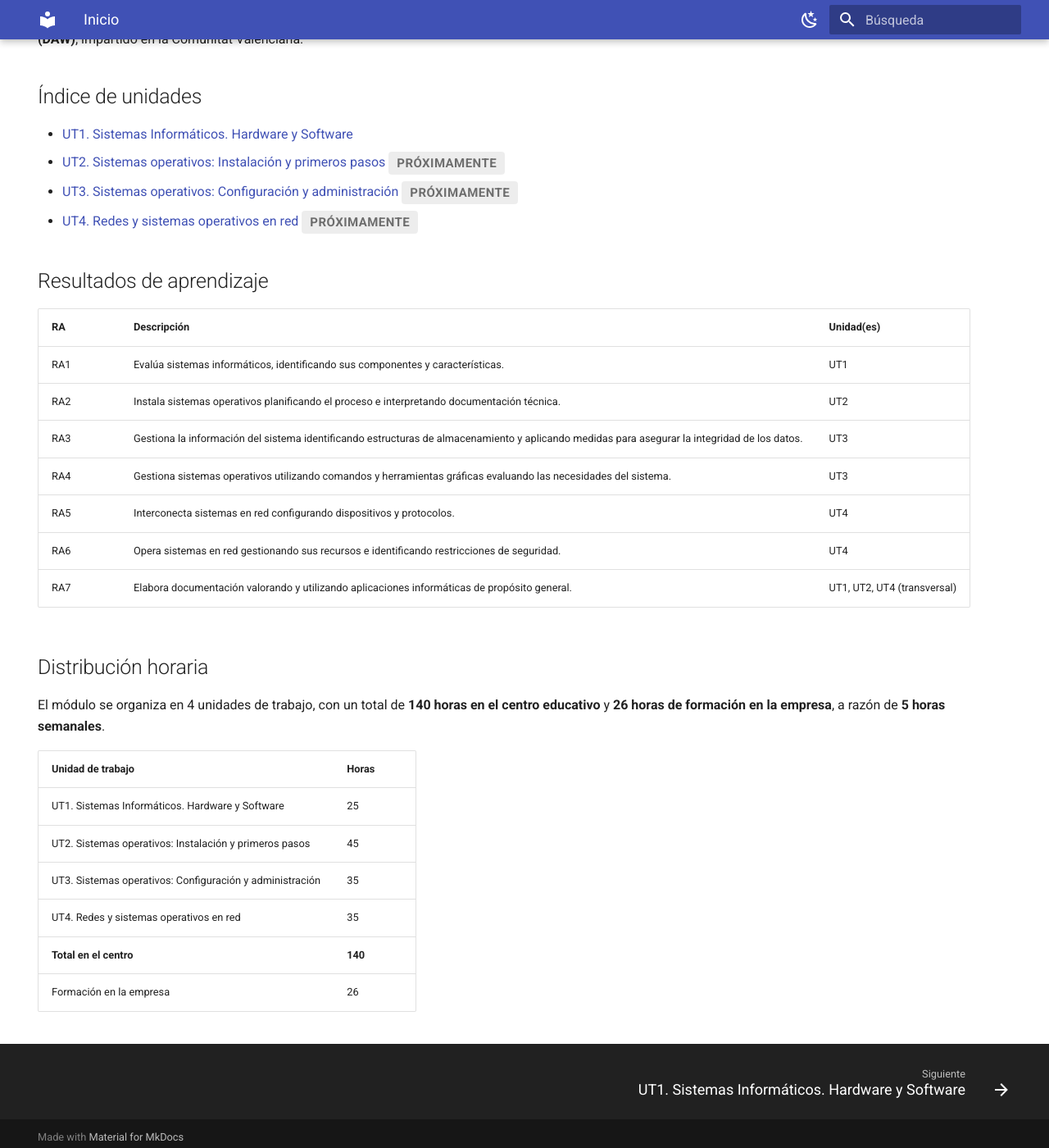
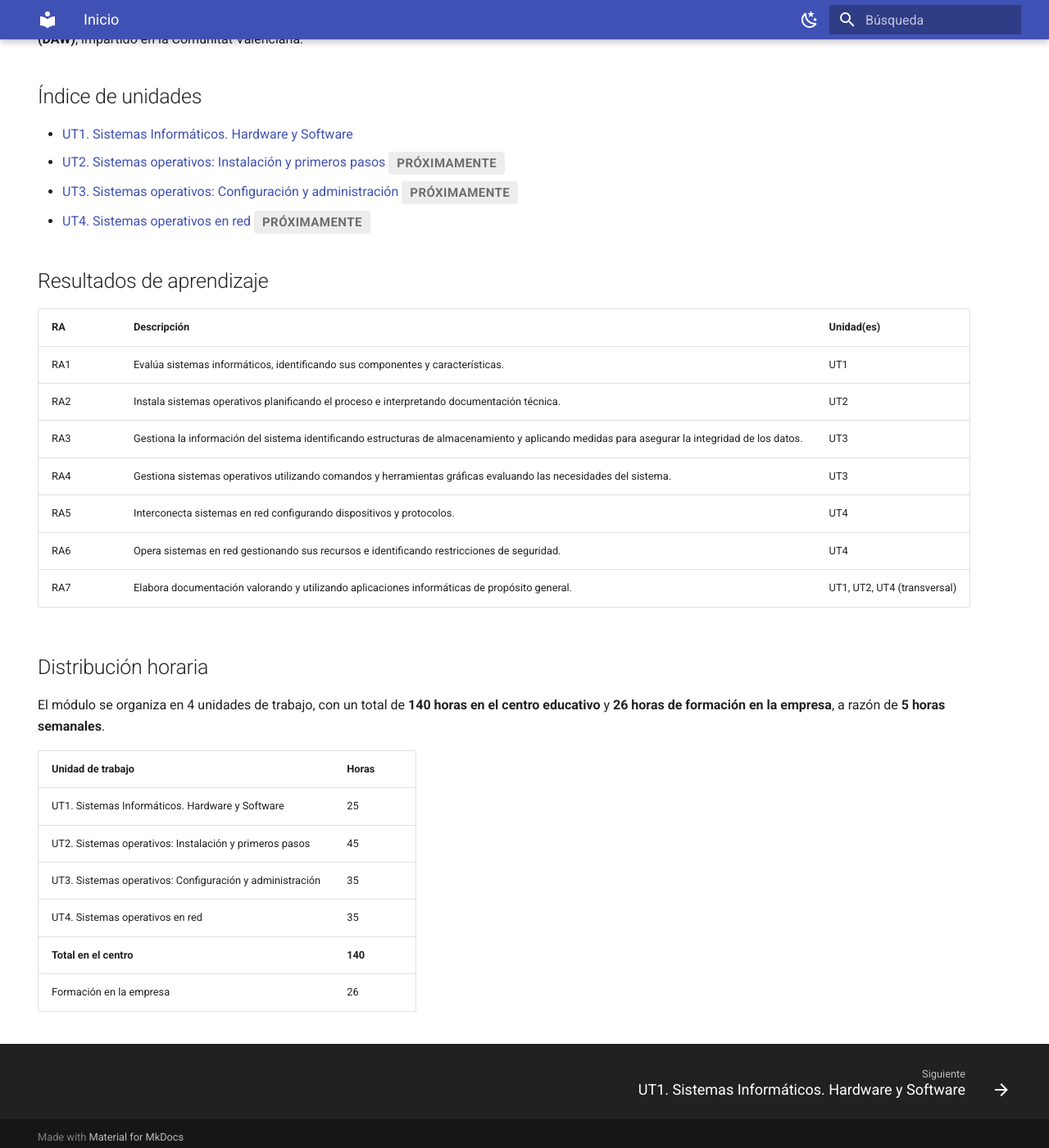
Before and after one commit to angelabserrano/sistemas-informaticos, an MkDocs documentation site: the page built from docs/index.md, in a window 1280 px wide and 1400 px high, scrolled down 669 px. Shown: the whole window at 82% size. Built offline with MkDocs 1.6.1 and Material for MkDocs 9.7.7, drawn with Linux system fonts in a browser that asks for light colours.

Commit message:
Renombrar UT4 a "Sistemas operativos en red"
Actualiza el título de la unidad de trabajo 4 en el índice, la propia
página de la unidad y la navegación de mkdocs.

Co-Authored-By: Claude Sonnet 5 <noreply@anthropic.com>
Claude-Session: https://claude.ai/code/session_01MesRvUTr7k5itbR39QmiAY

```diff
--- a/docs/index.md
+++ b/docs/index.md
@@ -14,7 +14,7 @@ Apuntes del módulo profesional **Sistemas Informáticos** (código 0483), del c
 - [UT1. Sistemas Informáticos. Hardware y Software](ut1.md)
 - [UT2. Sistemas operativos: Instalación y primeros pasos](ut2.md) <span class="badge-proximamente">Próximamente</span>
 - [UT3. Sistemas operativos: Configuración y administración](ut3.md) <span class="badge-proximamente">Próximamente</span>
-- [UT4. Redes y sistemas operativos en red](ut4.md) <span class="badge-proximamente">Próximamente</span>
+- [UT4. Sistemas operativos en red](ut4.md) <span class="badge-proximamente">Próximamente</span>
 
 ## Resultados de aprendizaje
 
@@ -37,6 +37,6 @@ El módulo se organiza en 4 unidades de trabajo, con un total de **140 horas en
 | UT1. Sistemas Informáticos. Hardware y Software | 25 |
 | UT2. Sistemas operativos: Instalación y primeros pasos | 45 |
 | UT3. Sistemas operativos: Configuración y administración | 35 |
-| UT4. Redes y sistemas operativos en red | 35 |
+| UT4. Sistemas operativos en red | 35 |
 | **Total en el centro** | **140** |
 | Formación en la empresa | 26 |
--- a/mkdocs.yml
+++ b/mkdocs.yml
@@ -64,4 +64,4 @@ nav:
   - "UT2. Sistemas operativos: Instalación y primeros pasos": ut2.md
   - "Plantilla: informe técnico de instalación": plantilla-informe-instalacion.md
   - "UT3. Sistemas operativos: Configuración y administración": ut3.md
-  - "UT4. Redes y sistemas operativos en red": ut4.md
+  - "UT4. Sistemas operativos en red": ut4.md
```
Also changed, not shown: docs/ut4.md (+1 -1 lines).
